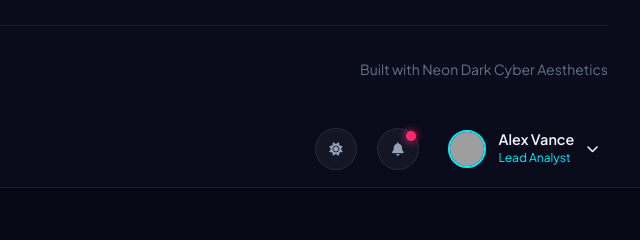
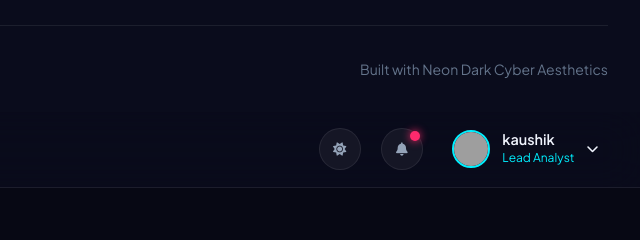
Before and after one commit to kaushikkillamsetti/fdmsproject, a plain HTML site: page index.html in a window 1280 px wide. Shown: the part 2860-3100 px from the top of the page, 640-1280 px from the left. Drawn offline with nearby package versions, Linux system fonts and the light colour scheme; grey boxes are pictures that could not be loaded.

Commit message:
Update index.html

```diff
--- a/index.html
+++ b/index.html
@@ -395,7 +395,7 @@
             <div id="profile-dropdown-trigger" class="profile-trigger">
               <img src="https://images.unsplash.com/photo-1534528741775-53994a69daeb?w=150&auto=format&fit=crop&q=80" alt="Avatar" class="profile-img">
               <div class="profile-info">
-                <span class="profile-name">Alex Vance</span>
+                <span class="profile-name" id="topbar-name">kaushik</span>
                 <span class="profile-role">Lead Analyst</span>
               </div>
               <i class="fas fa-chevron-down text-muted" style="font-size:0.75rem;"></i>
@@ -765,20 +765,20 @@
           <div style="display:grid;grid-template-columns:1fr 2fr;gap:2rem;">
             <div class="glass-card" style="padding:2rem;text-align:center;">
               <img src="https://images.unsplash.com/photo-1534528741775-53994a69daeb?w=300&auto=format&fit=crop&q=80" alt="Avatar" style="width:120px;height:120px;border-radius:50%;border:3px solid var(--neon-blue);margin-bottom:1rem;object-fit:cover;">
-              <h3>Alex Vance</h3>
+              <h3 id="card-name">kaushik</h3>
               <div class="badge badge-purple" style="margin:0.5rem 0 1rem;">Lead Security Analyst</div>
               <p class="text-muted" style="font-size:0.875rem;">ID: USR-90214 | Role: Admin Access</p>
             </div>
 
             <div class="glass-card" style="padding:2rem;">
-              <form onsubmit="event.preventDefault(); window.showToast('Profile updated successfully!');">
+              <form <form id="profile-form">
                 <div class="form-group">
                   <label class="form-label">Full Name</label>
-                  <input type="text" class="form-control" value="Alex Vance">
+                  <input type="text" id="input-name" class="form-control">
                 </div>
                 <div class="form-group">
                   <label class="form-label">Email Address</label>
-                  <input type="email" class="form-control" value="alex.vance@fdms.cyber">
+                  <input type="email" id="input-email" class="form-control">
                 </div>
                 <div class="form-group">
                   <label class="form-label">Phone Number</label>
```
